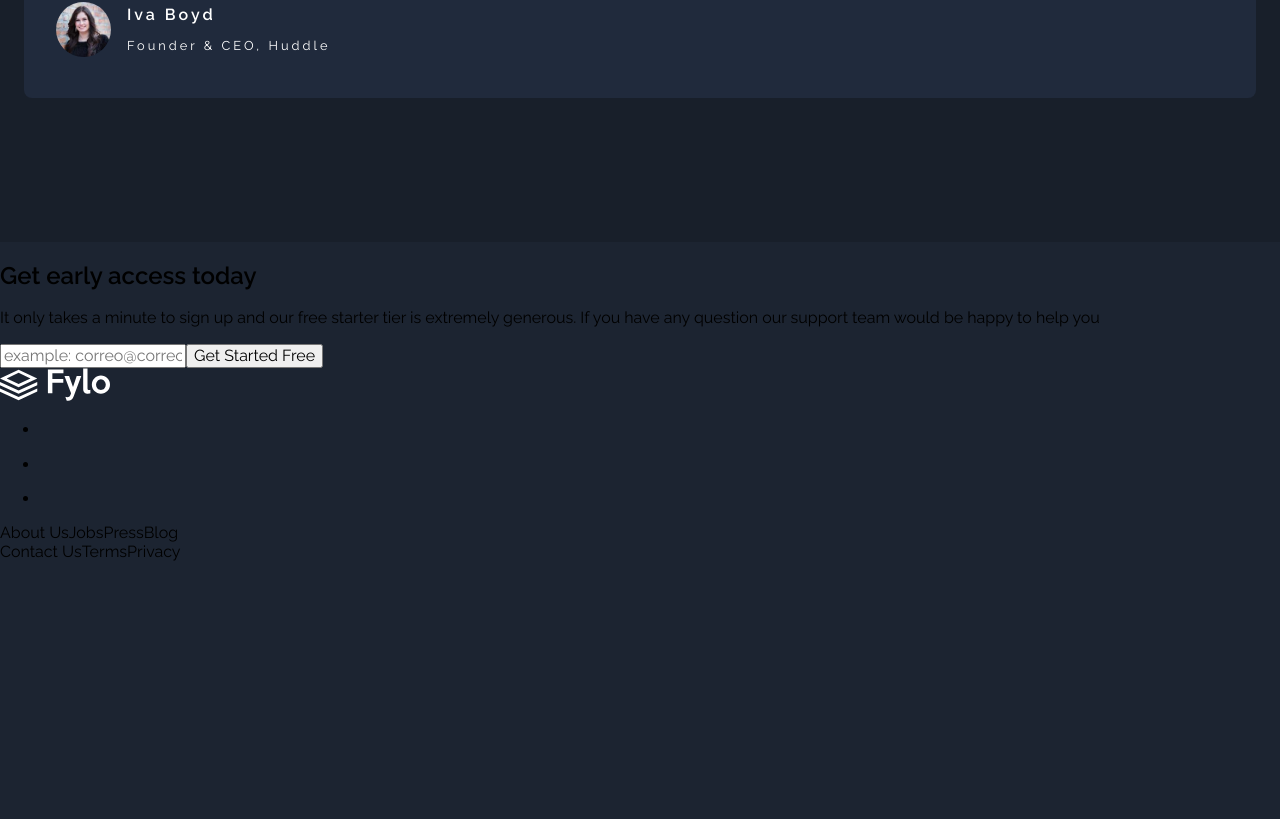
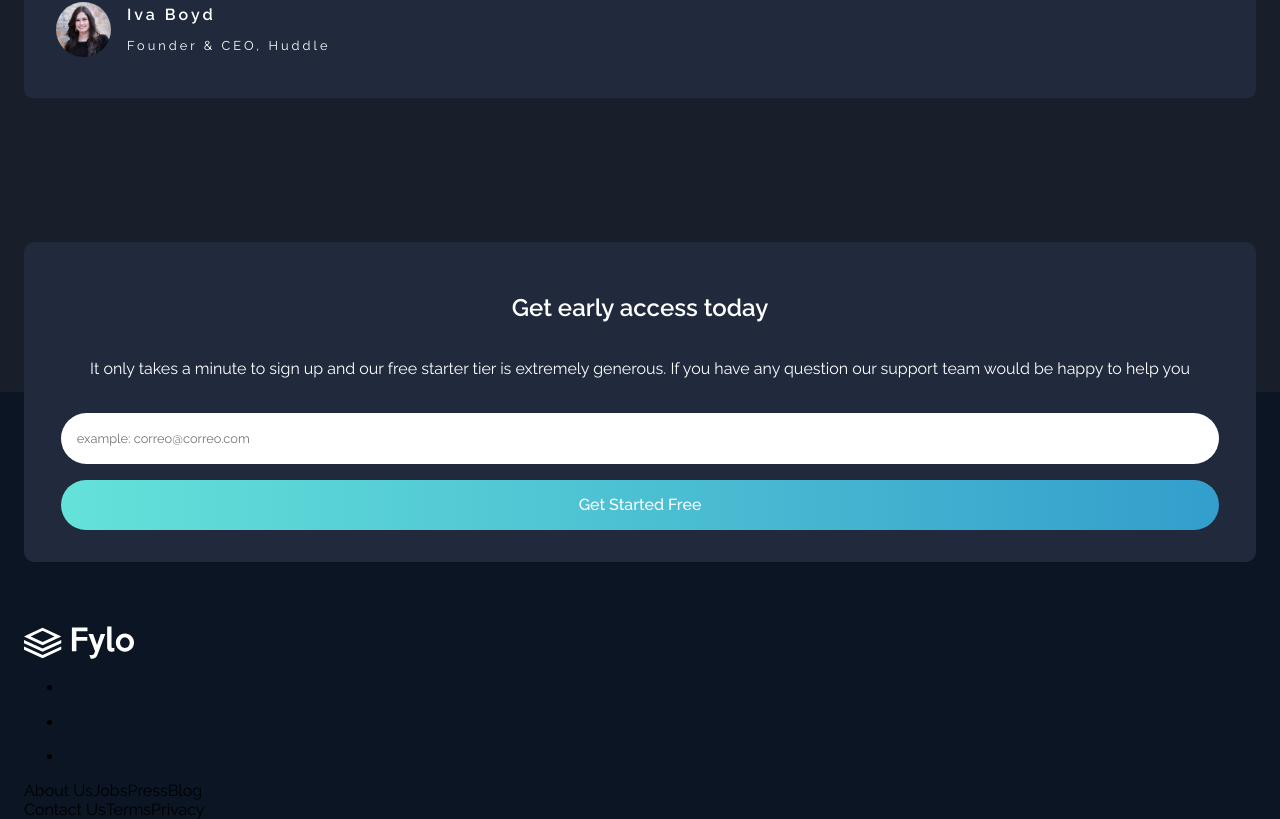
Before and after one commit to Andreszd/app-scribd, a React (Create React App) app: page / in a window 1280 px wide. Shown: the part 3430-4249 px from the top of the page. Before the commit the page ends 3991 px from the top, so only its background shows below. Built offline with nearby package versions, Linux system fonts and the light colour scheme.

Commit message:
finish added styles to form footer

```diff
--- a/src/components/Button/index.js
+++ b/src/components/Button/index.js
@@ -1,7 +1,15 @@
 import './style.scss'
 
 export default function Button({text, modifier}){
-
+    if(Array.isArray(modifier)){
+        let nameClassBasic = 'button'
+        modifier.forEach(element => nameClassBasic+=` button--${element}`)
+        return (
+            <button
+                className={nameClassBasic}
+            >{text}</button>
+        )
+    }
     if (!modifier) return <button className="button">{text}</button>
 
     return (
--- a/src/components/Button/style.scss
+++ b/src/components/Button/style.scss
@@ -15,4 +15,7 @@
     &--padding-none{
         padding: 0;
     }
+    &--width-all{
+        width: 100%;
+    }
 }
--- a/src/components/Footer/index.js
+++ b/src/components/Footer/index.js
@@ -1,4 +1,8 @@
 import Logo from '../Logo'
+import Button from '../Button'
+
+import './style.scss'
+
 
 export default function Footer(){
     return (
@@ -10,8 +14,10 @@ export default function Footer(){
                 <p className="form-footer__text">
                     It only takes a minute to sign up and our free starter tier is extremely generous. If you have any question our support team would be happy to help you
                 </p>
-                <input type="email" placeholder="example: correo@correo.com"/>
-                <button>Get Started Free</button>
+                <input type="email"
+                className="form-footer__input"
+                placeholder="example: correo@correo.com"/>
+                <Button text="Get Started Free" modifier={["color-cyan", "width-all"]}/>
             </form>
             <Logo/>
             <section className="footer-info">
--- /dev/null
+++ b/src/components/Footer/style.scss
@@ -0,0 +1,44 @@
+.footer{
+    background-color: var(--dark-blue-300);
+    padding-left: 1.5rem;
+    padding-right:1.5rem;
+    position: relative;
+    &::before{
+        position: absolute;
+        content: '';
+        display: block;
+        width: 100%;
+        top: 0;
+        left: 0;
+        height: 150px;
+        background-color: var(--dark-blue-200);
+    }
+}
+.form-footer{
+    position: relative;
+    z-index: 10;
+    padding: 2rem 2.3rem;
+    background-color: var(--dark-blue-500);
+    margin-bottom: 4rem;
+    border-radius: 10px;
+    display: flex;
+    flex-direction: column;
+    align-items: center;
+    text-align: center;
+    &__title, &__text{
+        color: var(--white);
+    }
+    &__text{
+        line-height: 1.5;
+    }
+    &__input{
+        padding: 1rem;
+        border-radius: 50px;
+        width: 100%;
+        border: none;
+        margin: 1rem 0;
+        &::placeholder{
+            font-size: .8rem;
+        }
+    }
+}
--- a/src/scss/base/_base.scss
+++ b/src/scss/base/_base.scss
@@ -1,4 +1,7 @@
 @import './colors';
+*{
+    box-sizing: border-box;
+}
 body{
     margin: 0;
     font-family: $primary-font;
```
Also changed, not shown: 1 other file (tests, documents, lock files or other folders).
